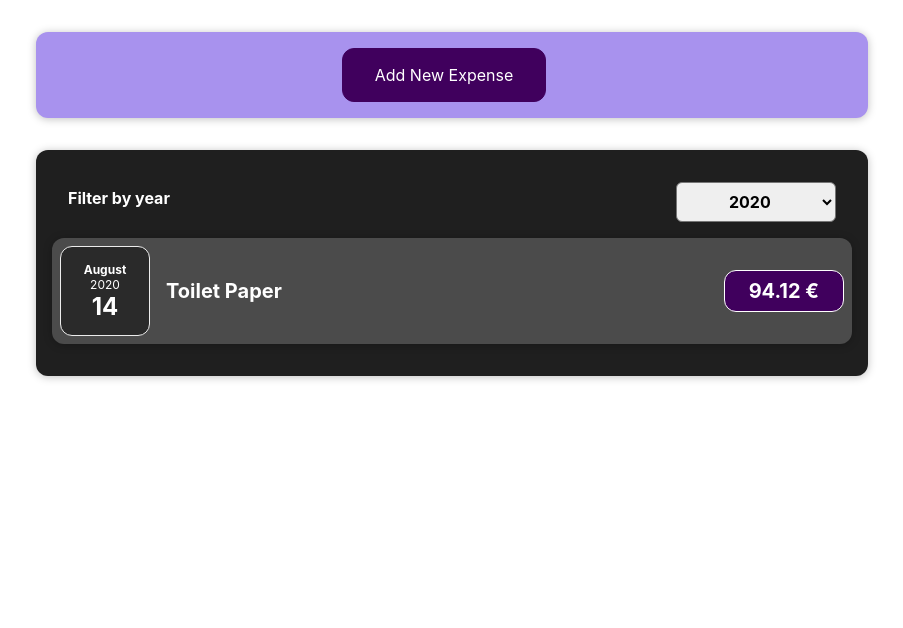
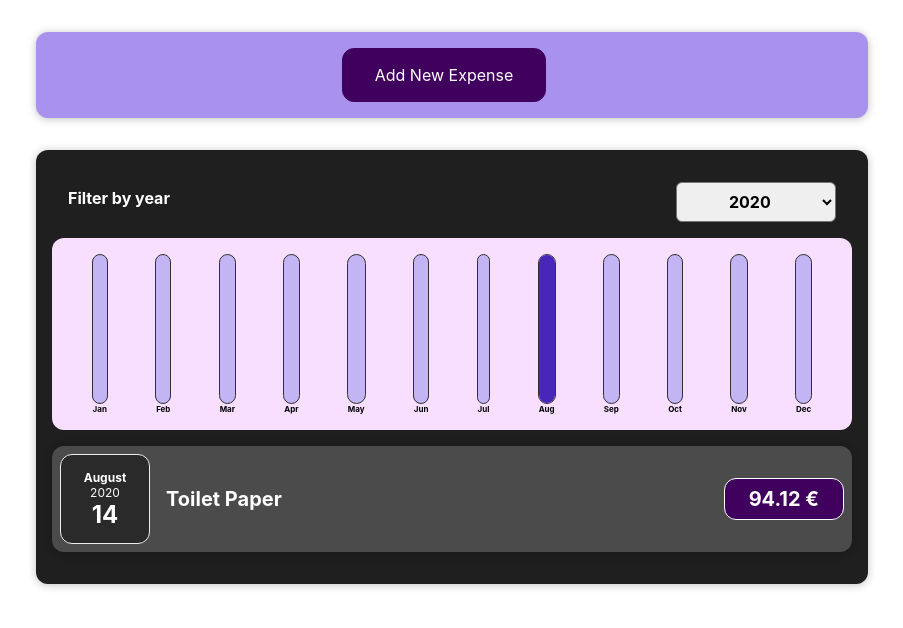
Before and after one commit to ViktorijaMart/Expenses_Tracker-Udemy_React_Course, a React (Create React App) app: page / in a window 1280 px wide. Shown: the top 628 px of the page, without its empty margins (188-1091 px from the left). Built offline with nearby package versions, Linux system fonts and the light colour scheme.

Commit message:
added expenses chart

```diff
--- /dev/null
+++ b/src/components/Chart/Chart.css
@@ -0,0 +1,9 @@
+.chart {
+  padding: 1rem;
+  border-radius: 12px;
+  background-color: #f8dfff;
+  text-align: center;
+  display: flex;
+  justify-content: space-around;
+  height: 10rem;
+}
--- /dev/null
+++ b/src/components/Chart/Chart.js
@@ -0,0 +1,23 @@
+import React from "react";
+import "./Chart.css";
+import ChartBar from "./ChartBar";
+
+const Chart = ({ dataPoints }) => {
+  const dataPointValues = dataPoints.map((dataPoint) => dataPoint.value);
+  const totalMaximum = Math.max(...dataPointValues);
+
+  return (
+    <div className="chart">
+      {dataPoints.map((dataPoint) => (
+        <ChartBar
+          key={dataPoint.label}
+          value={dataPoint.value}
+          maxValue={totalMaximum}
+          label={dataPoint.label}
+        />
+      ))}
+    </div>
+  );
+};
+
+export default Chart;
--- /dev/null
+++ b/src/components/Chart/ChartBar.css
@@ -0,0 +1,30 @@
+.chart-bar {
+  height: 100%;
+  display: flex;
+  flex-direction: column;
+  align-items: center;
+}
+
+.chart-bar__inner {
+  height: 100%;
+  width: 100%;
+  border: 1px solid #313131;
+  border-radius: 12px;
+  background-color: #c3b4f3;
+  overflow: hidden;
+  display: flex;
+  flex-direction: column;
+  justify-content: flex-end;
+}
+
+.chart-bar__fill {
+  background-color: #4826b9;
+  width: 100%;
+  transition: all 0.3s ease-out;
+}
+
+.chart-bar__label {
+  font-weight: bold;
+  font-size: 0.5rem;
+  text-align: center;
+}
--- /dev/null
+++ b/src/components/Chart/ChartBar.js
@@ -0,0 +1,24 @@
+import React from "react";
+import "./ChartBar.css";
+
+const ChartBar = ({ value, maxValue, label }) => {
+  let barFillHeight = "0%";
+
+  if (maxValue > 0) {
+    barFillHeight = Math.round((value / maxValue) * 100) + "%";
+  }
+
+  return (
+    <div className="chart-bar">
+      <div className="chart-bar__inner">
+        <div
+          className="chart-bar__fill"
+          style={{ height: barFillHeight }}
+        ></div>
+      </div>
+      <div className="chart-bar__label">{label}</div>
+    </div>
+  );
+};
+
+export default ChartBar;
--- a/src/components/Expenses/Expenses.js
+++ b/src/components/Expenses/Expenses.js
@@ -1,6 +1,7 @@
 import React, { useState } from "react";
 import Card from "../UI/Card";
 import "./Expenses.css";
+import ExpensesChart from "./ExpensesChart";
 import ExpensesFilter from "./ExpensesFilter";
 import ExpensesList from "./ExpensesList";
 
@@ -23,6 +24,7 @@
         selected={filteredYear}
         onChangeFilter={filterChangeHandler}
       />
+      <ExpensesChart expenses={filteredExpenses} />
       <ExpensesList expenses={filteredExpenses} />
     </Card>
   );
--- /dev/null
+++ b/src/components/Expenses/ExpensesChart.js
@@ -0,0 +1,28 @@
+import React from "react";
+import Chart from "../Chart/Chart";
+
+const ExpensesChart = ({ expenses }) => {
+  const chartDataPoints = [
+    { label: "Jan", value: 0 },
+    { label: "Feb", value: 0 },
+    { label: "Mar", value: 0 },
+    { label: "Apr", value: 0 },
+    { label: "May", value: 0 },
+    { label: "Jun", value: 0 },
+    { label: "Jul", value: 0 },
+    { label: "Aug", value: 0 },
+    { label: "Sep", value: 0 },
+    { label: "Oct", value: 0 },
+    { label: "Nov", value: 0 },
+    { label: "Dec", value: 0 },
+  ];
+
+  for (const expense of expenses) {
+    const expenseMonth = expense.date.getMonth();
+    chartDataPoints[expenseMonth].value += expense.amount;
+  }
+
+  return <Chart dataPoints={chartDataPoints} />;
+};
+
+export default ExpensesChart;
--- a/src/components/NewExpense/ExpenseForm.js
+++ b/src/components/NewExpense/ExpenseForm.js
@@ -51,7 +51,7 @@
 
     const expenseData = {
       title: enteredTitle,
-      amount: enteredAmount,
+      amount: +enteredAmount,
       date: new Date(enteredDate),
     };
 
```
